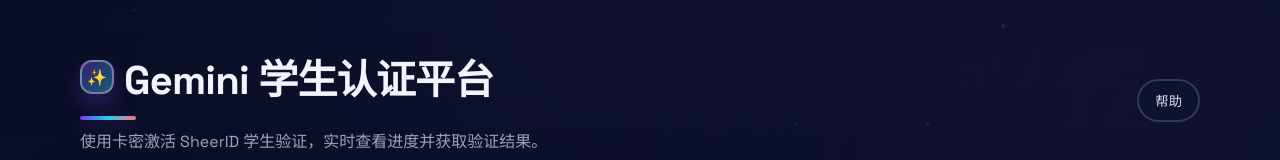
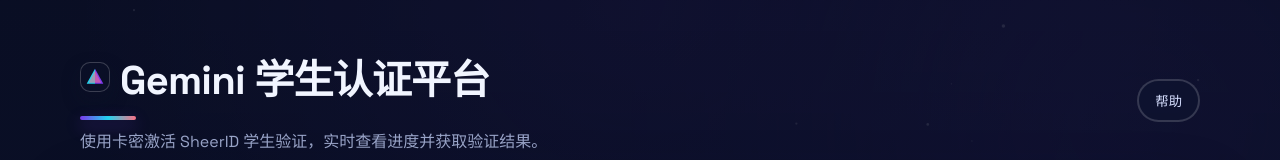
Before and after one commit to sammyj66/sheerid-gemini, a Next.js app: page / in a window 1280 px wide. Shown: the top 160 px of the page. Built offline with nearby package versions, Linux system fonts and the light colour scheme; no server answers; the database is empty.

Commit message:
更新导航图标为 Gemini 三角标志

```diff
--- a/src/app/globals.css
+++ b/src/app/globals.css
@@ -116,14 +116,20 @@
 }
 
 .title-badge {
-  width: 34px;
-  height: 34px;
-  border-radius: 12px;
+  width: 30px;
+  height: 30px;
+  border-radius: 10px;
   display: grid;
   place-items: center;
-  background: linear-gradient(135deg, rgba(124, 58, 237, 0.4), rgba(34, 211, 238, 0.4));
-  border: 2px solid rgba(255, 255, 255, 0.35);
-  box-shadow: 0 10px 22px rgba(124, 58, 237, 0.3);
+  background: rgba(12, 18, 40, 0.6);
+  border: 1px solid rgba(255, 255, 255, 0.2);
+  box-shadow: 0 8px 16px rgba(12, 18, 40, 0.5);
+}
+
+.gemini-logo {
+  width: 20px;
+  height: 20px;
+  display: block;
 }
 
 .title-line {
--- a/src/app/page.tsx
+++ b/src/app/page.tsx
@@ -225,7 +225,13 @@
         <header className="header">
           <div>
             <div className="title-row">
-              <span className="title-badge">✨</span>
+              <span className="title-badge" aria-hidden="true">
+                <svg className="gemini-logo" viewBox="0 0 24 24" focusable="false">
+                  <path d="M12 2 L22 20 L12 20 Z" fill="#7c3aed" />
+                  <path d="M12 2 L12 20 L2 20 Z" fill="#22d3ee" />
+                  <path d="M12 4.6 L19.4 19 H4.6 Z" fill="rgba(251, 113, 133, 0.55)" />
+                </svg>
+              </span>
               <h1 className="title">Gemini 学生认证平台</h1>
             </div>
             <div className="title-line" />
```
Also changed, not shown: src/app/admin/login/page.tsx (+7 -1 lines), src/app/admin/page.tsx (+7 -1 lines).
